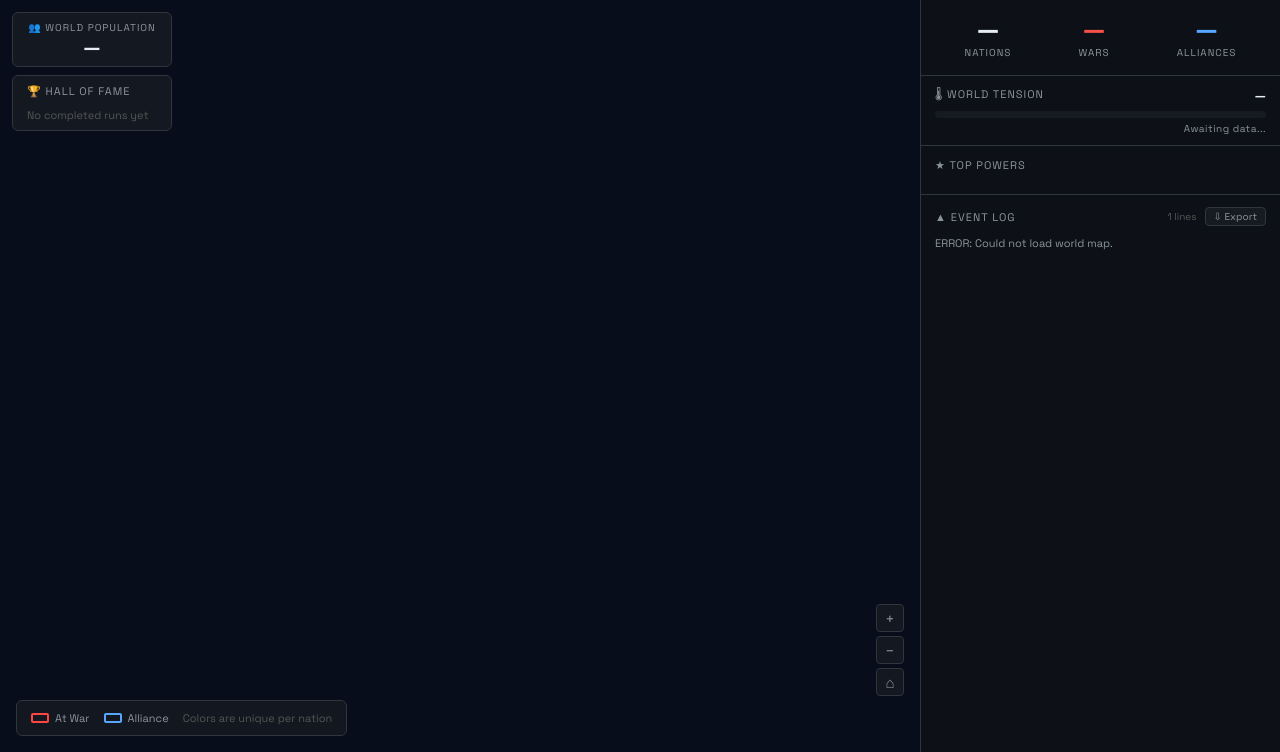
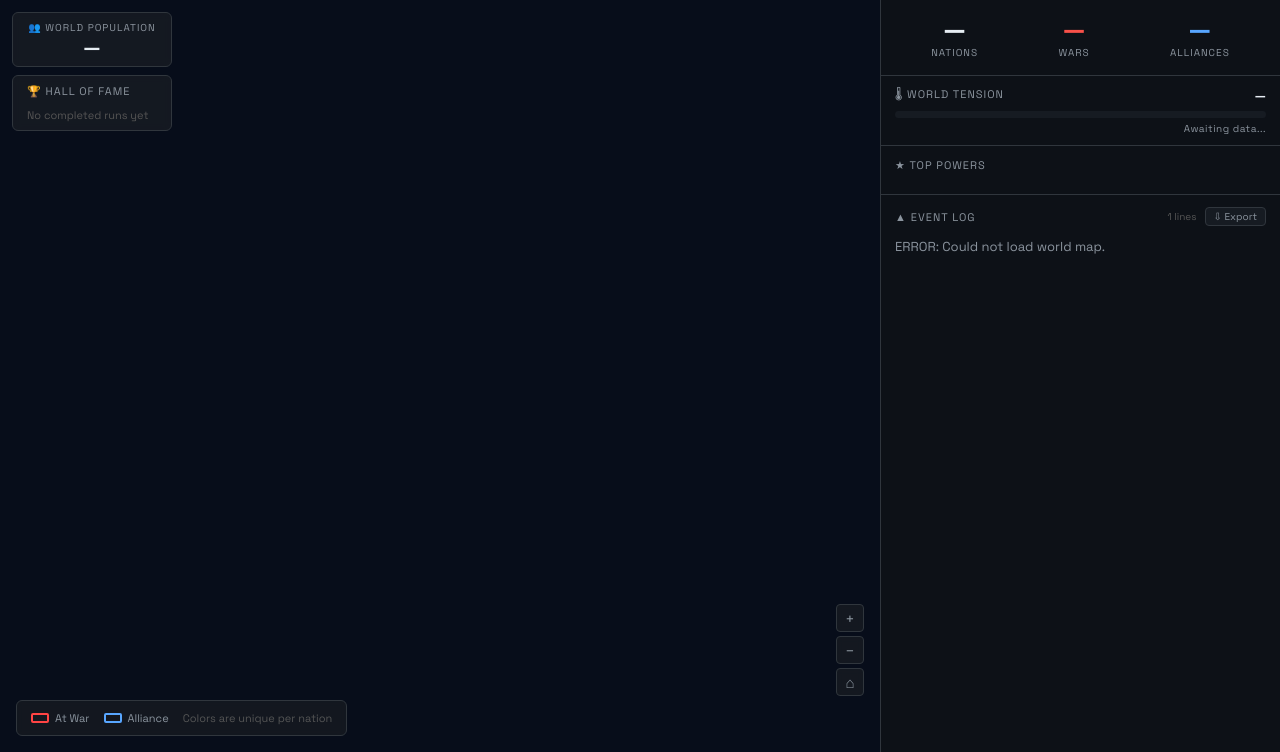
Before and after one commit to qitsuk/myworldwarbot, a Flask app: page / in a window 1280 px wide. Shown: the part 48-800 px from the top of the page. Run offline with Flask 3, Linux system fonts and the light colour scheme; data that the repository does not hold is empty; some libraries are stand-ins or nearby versions.

Commit message:
Bump log pane readability: wider sidebar, larger font, looser spacing
Sidebar 360→400px, log font 11→13px, line-height 1.6→1.7,
log entry padding 1→2px.

Co-Authored-By: Claude Sonnet 4.6 <noreply@anthropic.com>

```diff
--- a/static/style.css
+++ b/static/style.css
@@ -202,8 +202,8 @@ body {
 
 /* ── SIDEBAR ── */
 #sidebar {
-  width: 360px;
-  min-width: 360px;
+  width: 400px;
+  min-width: 400px;
   background: #0d1117;
   border-left: 1px solid #30363d;
   display: flex;
@@ -387,8 +387,8 @@ body {
 #log {
   flex: 1;
   overflow-y: auto;
-  font-size: 11px;
-  line-height: 1.6;
+  font-size: 13px;
+  line-height: 1.7;
   padding-bottom: 12px;
 }
 
@@ -396,7 +396,7 @@ body {
 #log::-webkit-scrollbar-track  { background: transparent; }
 #log::-webkit-scrollbar-thumb  { background: #30363d; border-radius: 2px; }
 
-.log-entry { padding: 1px 0; word-break: break-word; cursor: pointer; }
+.log-entry { padding: 2px 0; word-break: break-word; cursor: pointer; }
 .log-war      { color: #f85149; }
 .log-alliance { color: #58a6ff; }
 .log-event    { color: #d29922; }
```
